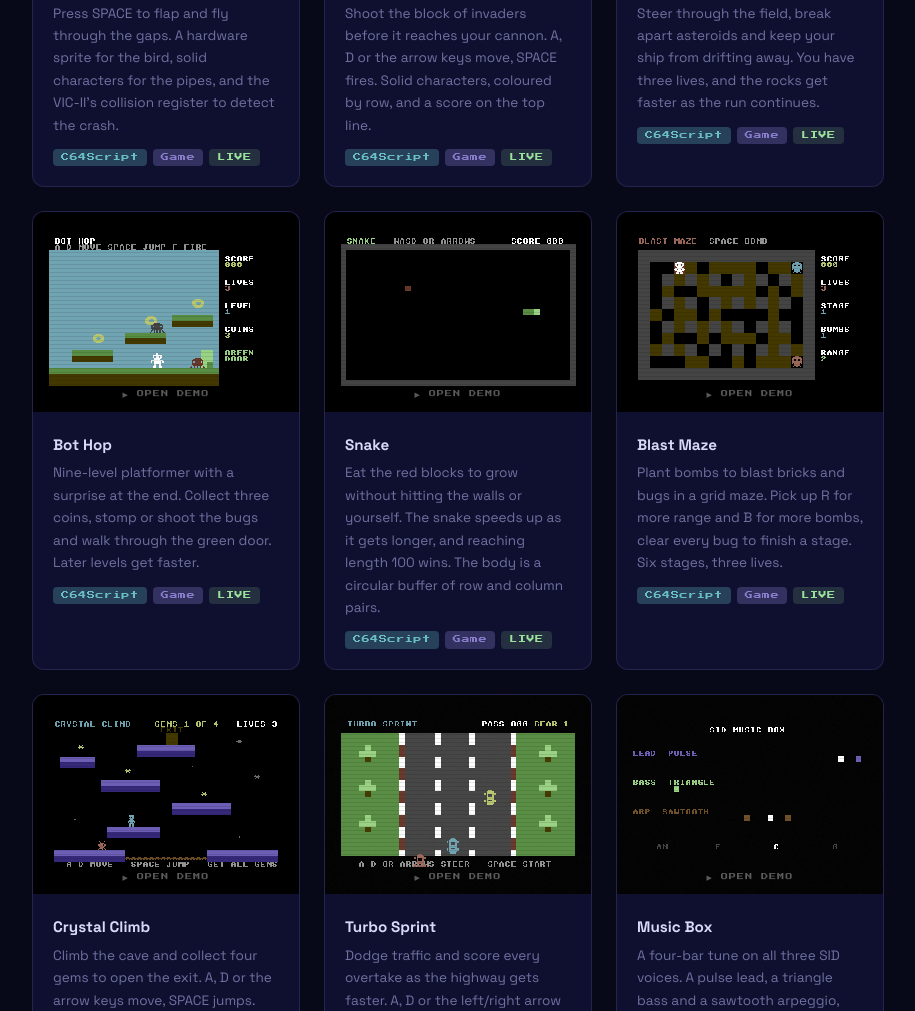
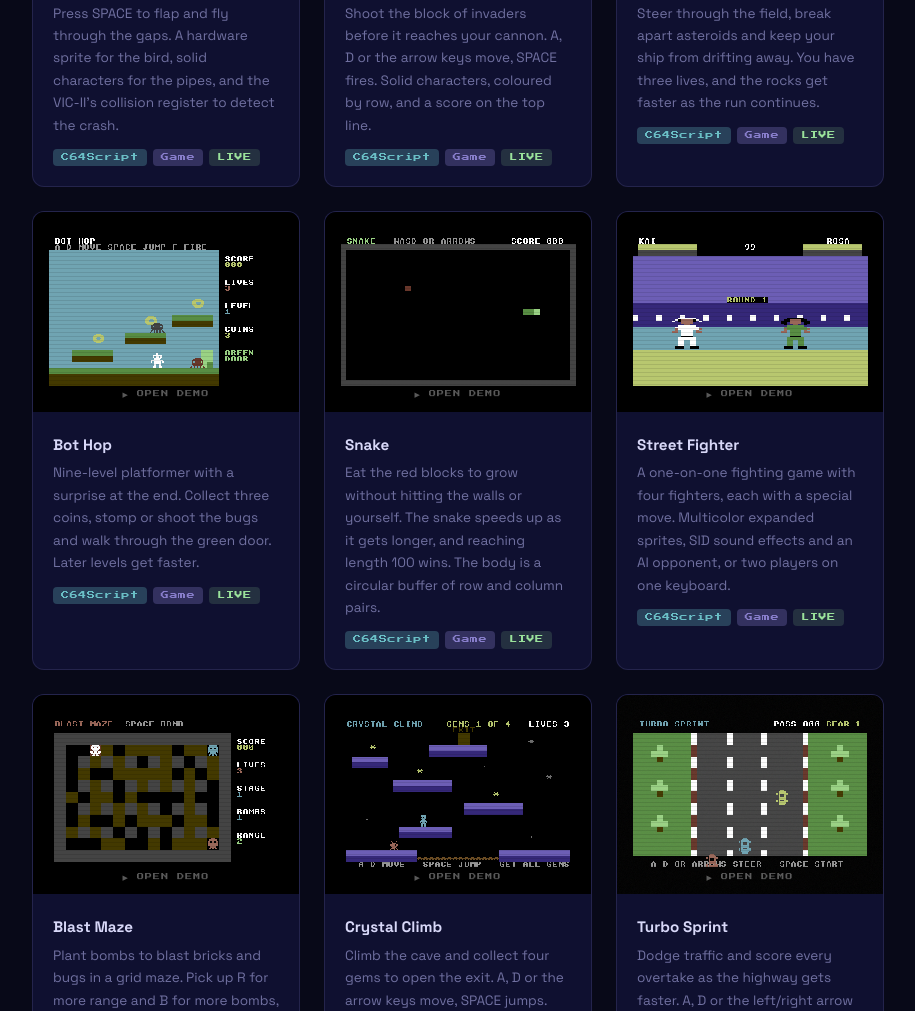
Before and after one commit to firatkucuk/f6502, a website with bundled scripts: page website/showcases.html in a window 1280 px wide. Shown: the part 1242-2253 px from the top of the page, without its empty margins (182-1097 px from the left). Built offline with nearby package versions, Linux system fonts and the light colour scheme.

Commit message:
added street fighter

```diff
--- a/website/showcases.html
+++ b/website/showcases.html
@@ -239,6 +239,25 @@
         </div>
       </a>
 
+      <!-- Street Fighter -->
+      <a class="showcase-card reveal" href="showcase.html?id=street-fighter"
+         style="display:block; text-decoration:none; color:inherit">
+        <div class="showcase-thumb" style="position:relative;">
+          <img src="img/showcases/street-fighter.png" alt="Street Fighter: two fighters facing each other on a stage" width="756" height="536" loading="lazy">
+          <div class="showcase-thumb-crt"></div>
+          <span class="thumb-label">▶ OPEN DEMO</span>
+        </div>
+        <div class="showcase-body">
+          <h3>Street Fighter</h3>
+          <p>A one-on-one fighting game with four fighters, each with a special move. Multicolor expanded sprites, SID sound effects and an AI opponent, or two players on one keyboard.</p>
+          <div class="tag-row">
+            <span class="tag tag-accent">C64Script</span>
+            <span class="tag tag-primary">Game</span>
+            <span class="tag tag-green">LIVE</span>
+          </div>
+        </div>
+      </a>
+
       <!-- Blast Maze -->
       <a class="showcase-card reveal" href="showcase.html?id=blast-maze"
          style="display:block; text-decoration:none; color:inherit">
```
Also changed, not shown: test/website/showcase-sources.test.ts (+11 -0 lines), website/js/showcase-list.js (+8 -0 lines), website/img/showcases/street-fighter.png (added), 2 other files.
